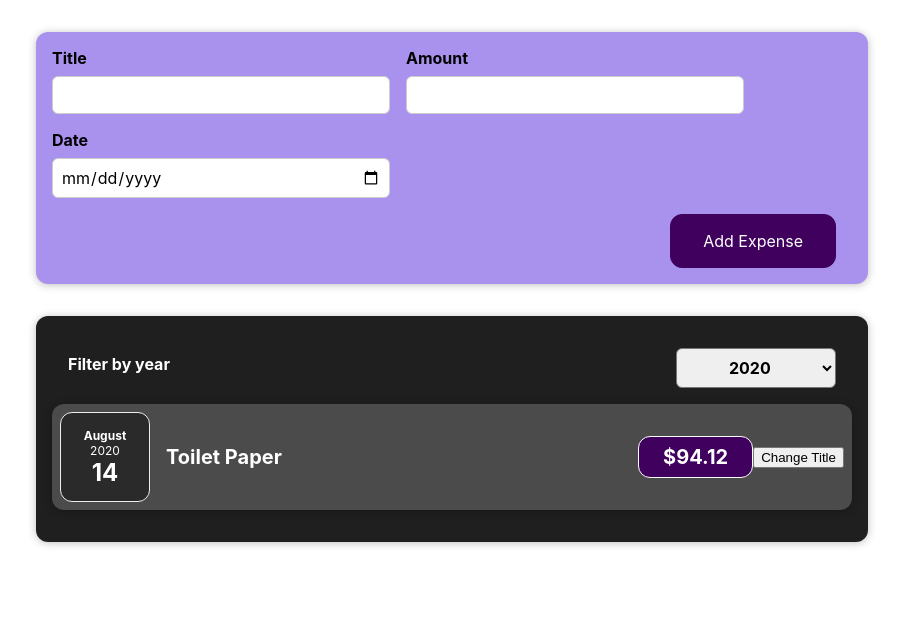
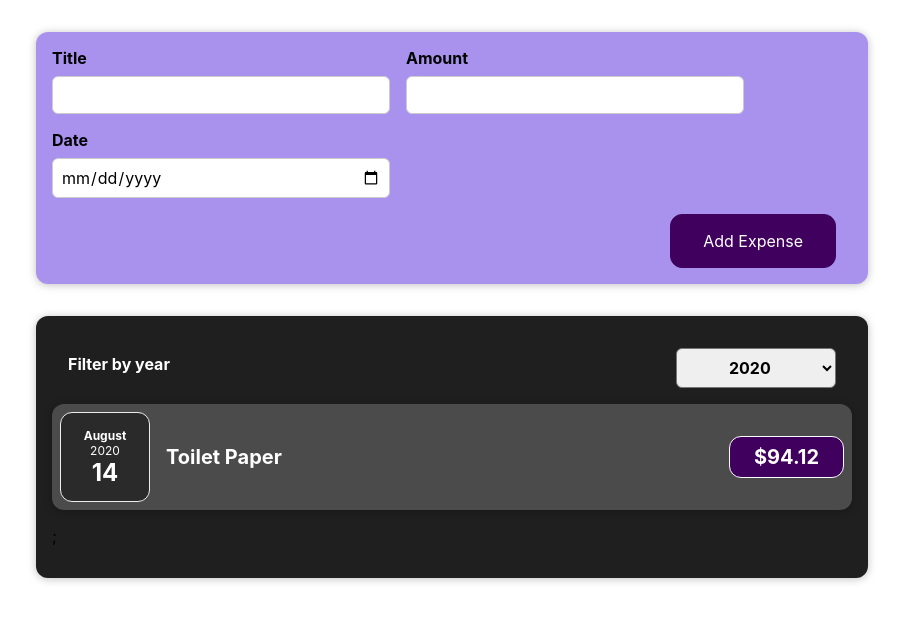
Before and after one commit to 0xAureoleNode/course-react-basic, a React (Create React App) app: page / in a window 1280 px wide. Shown: the top 622 px of the page, without its empty margins (188-1091 px from the left). Built offline with nearby package versions, Linux system fonts and the light colour scheme.

Commit message:
Adding Conditional Return Statements

```diff
--- a/src/Components/ExpenseItem/Expenseltem.js
+++ b/src/Components/ExpenseItem/Expenseltem.js
@@ -9,15 +9,15 @@
     setItemTitle('updated!');
   };
   return (
-    // only have one root element
+    <li>
       <Card className="expense-item">
         <ExpenseDate date={date} />
         <div className="expense-item__description">
           <h2>{itemTitle}</h2>
           <div className="expense-item__price">${amount}</div>
         </div>
-      <button onClick={clickHandler}>Change Title</button>
       </Card>
+    </li>
   );
 };
 
--- a/src/Components/Expenses/Expenses.js
+++ b/src/Components/Expenses/Expenses.js
@@ -1,9 +1,9 @@
-import ExpenseItem from '../ExpenseItem/Expenseltem';
+import ExpensesList from '../ExpensesList/ExpensesList';
 import ExpensesFilter from '../ExpensesFilter/ExpensesFilter';
 import './Expenses.css';
 import Card from '../Card/Card';
 import { useState } from 'react';
-import { Fragment } from 'react';
+
 const Expenses = ({ expenses }) => {
   const [selectOptions, setSelectOption] = useState('2020');
 
@@ -21,19 +21,7 @@
           onChangeFilter={filterChangeHandler}
           value={selectOptions}
         />
-        {filteredExpenses.length === 0 ? (
-          <p>No Expenses Found.</p>
-        ) : (
-          filteredExpenses.map((expense) => (
-            <Fragment key={expense.id}>
-              <ExpenseItem
-                title={expense.title}
-                amount={expense.amount}
-                date={expense.date}
-              />
-            </Fragment>
-          ))
-        )}
+        <ExpensesList filteredExpenses={filteredExpenses} />
       </Card>
     </div>
   );
--- /dev/null
+++ b/src/Components/ExpensesList/ExpensesList.css
@@ -0,0 +1,9 @@
+.expenses-list {
+  list-style: none;
+  padding: 0;
+}
+
+.expenses-list__fallback {
+  color: white;
+  text-align: center;
+}
--- /dev/null
+++ b/src/Components/ExpensesList/ExpensesList.js
@@ -0,0 +1,25 @@
+import './ExpensesList.css';
+import ExpenseItem from '../ExpenseItem/Expenseltem';
+
+const ExpensesList = ({ filteredExpenses }) => {
+  if (filteredExpenses.length === 0) {
+    return <h2 className="expenses-list__fallback">No Expenses Found!</h2>;
+  }
+  return (
+    <div>
+      <ul className="expenses-list">
+        {filteredExpenses.map((expense) => (
+          <ExpenseItem
+            key={expense.id}
+            title={expense.title}
+            amount={expense.amount}
+            date={expense.date}
+          />
+        ))}
+        ;
+      </ul>
+    </div>
+  );
+};
+
+export default ExpensesList;
```
Lines whose indentation alone changed are shown as unchanged.
